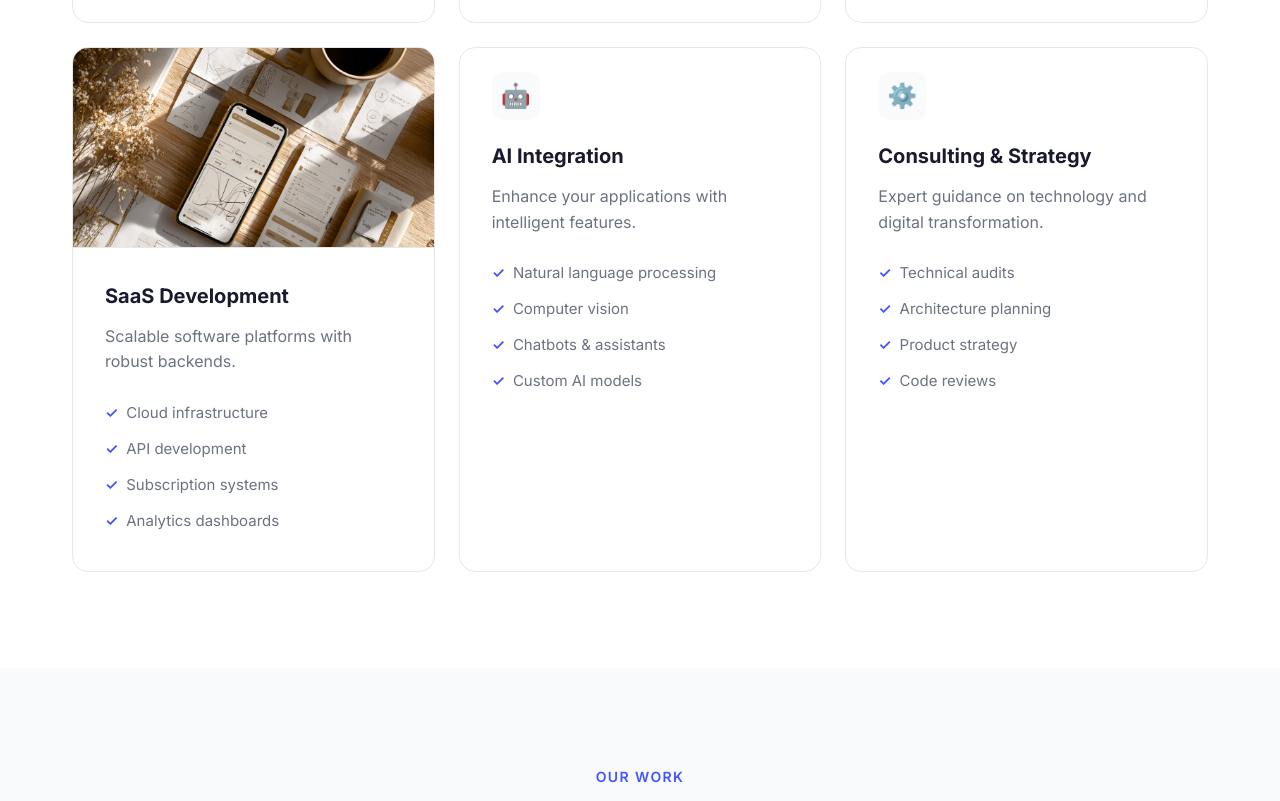
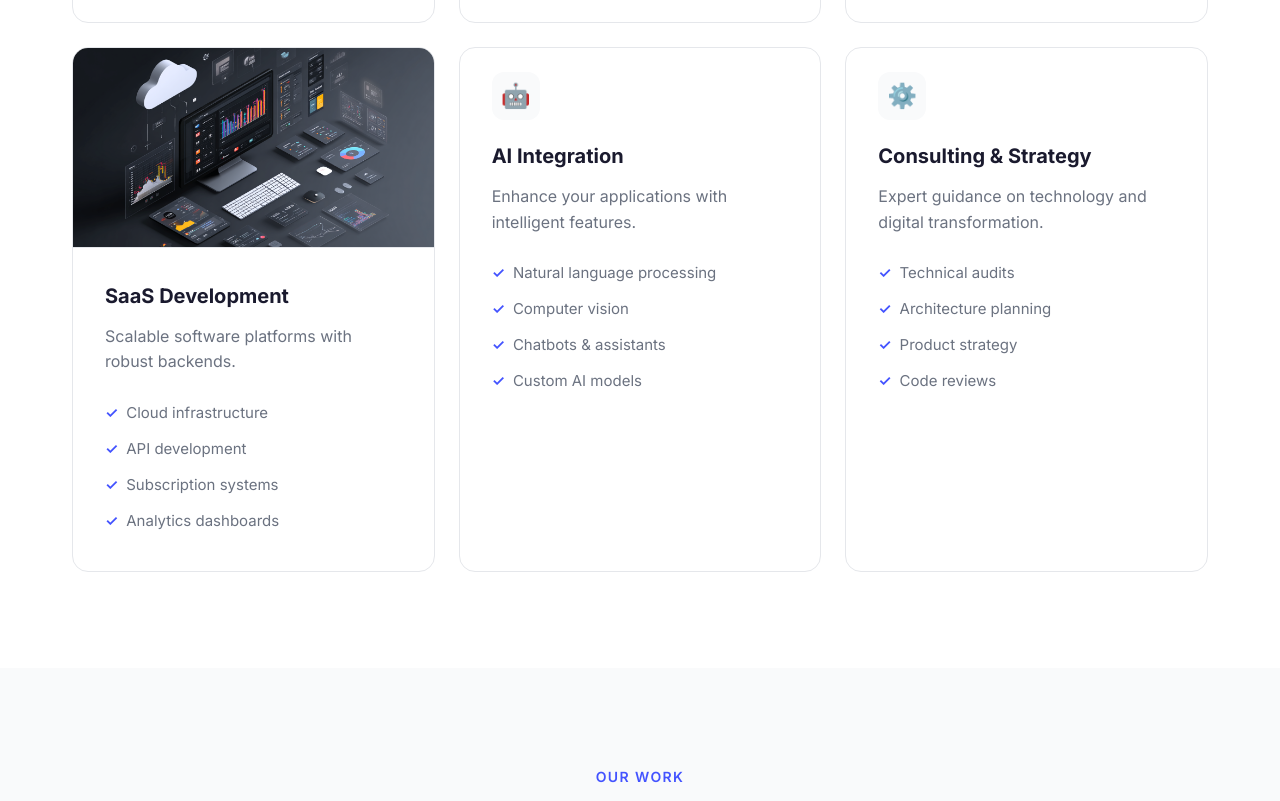
Before and after one commit to CloudInsAgency/clouddesignstudio, a plain HTML site: page index.html in a window 1280 px wide. Shown: the part 1777-2578 px from the top of the page. Drawn offline with Linux system fonts and the light colour scheme.

Commit message:
Update index.html

```diff
--- a/index.html
+++ b/index.html
@@ -731,7 +731,7 @@
                 </div>
 
                 <div class="service-card fade-in">
-                    <img src="UI_UXDesign.webp" alt="UI/UX Design" class="service-image">
+                    <img src="SaaSDevelopmentIcon1.png" alt="UI/UX Design" class="service-image">
                     <div class="service-content">
                         <h3>SaaS Development</h3>
                         <p>Scalable software platforms with robust backends.</p>
```
